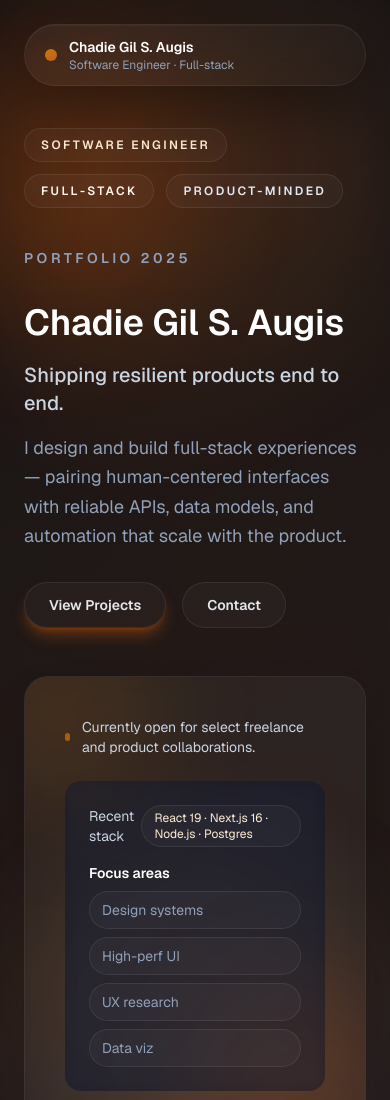
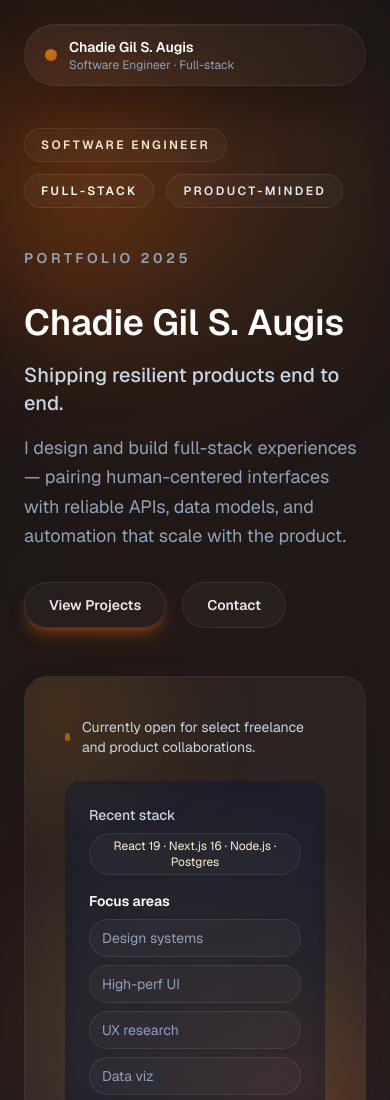
Before and after one commit to chadiegil/portfolio-2025, a Next.js app: page / in a window 390 px wide. Shown: the top 1100 px of the page. Built offline with nearby package versions, Linux system fonts and the light colour scheme.

Commit message:
update: ui recent stack

```diff
--- a/components/Hero.tsx
+++ b/components/Hero.tsx
@@ -76,11 +76,11 @@ export default function Hero({ name, title, tagline }: HeroProps) {
                 Currently open for select freelance and product collaborations.
               </div>
               <div className="grid gap-4 rounded-2xl bg-slate-900/60 p-6 backdrop-blur">
-                <div className="flex items-center justify-between text-sm text-slate-300">
-                <span>Recent stack</span>
-                <span className="pill px-3 py-1 text-xs text-orange-100">
-                  React 19 · Next.js 16 · Node.js · Postgres
-                </span>
+                <div className="flex flex-col gap-2 sm:flex-row sm:items-center sm:justify-between text-sm text-slate-300">
+                  <span className="font-medium">Recent stack</span>
+                  <span className="pill px-3 py-1 text-xs text-orange-100 text-center sm:text-left">
+                    React 19 · Next.js 16 · Node.js · Postgres
+                  </span>
                 </div>
                 <div className="grid gap-2 text-sm text-slate-300">
                   <span className="font-semibold text-white">Focus areas</span>
```
